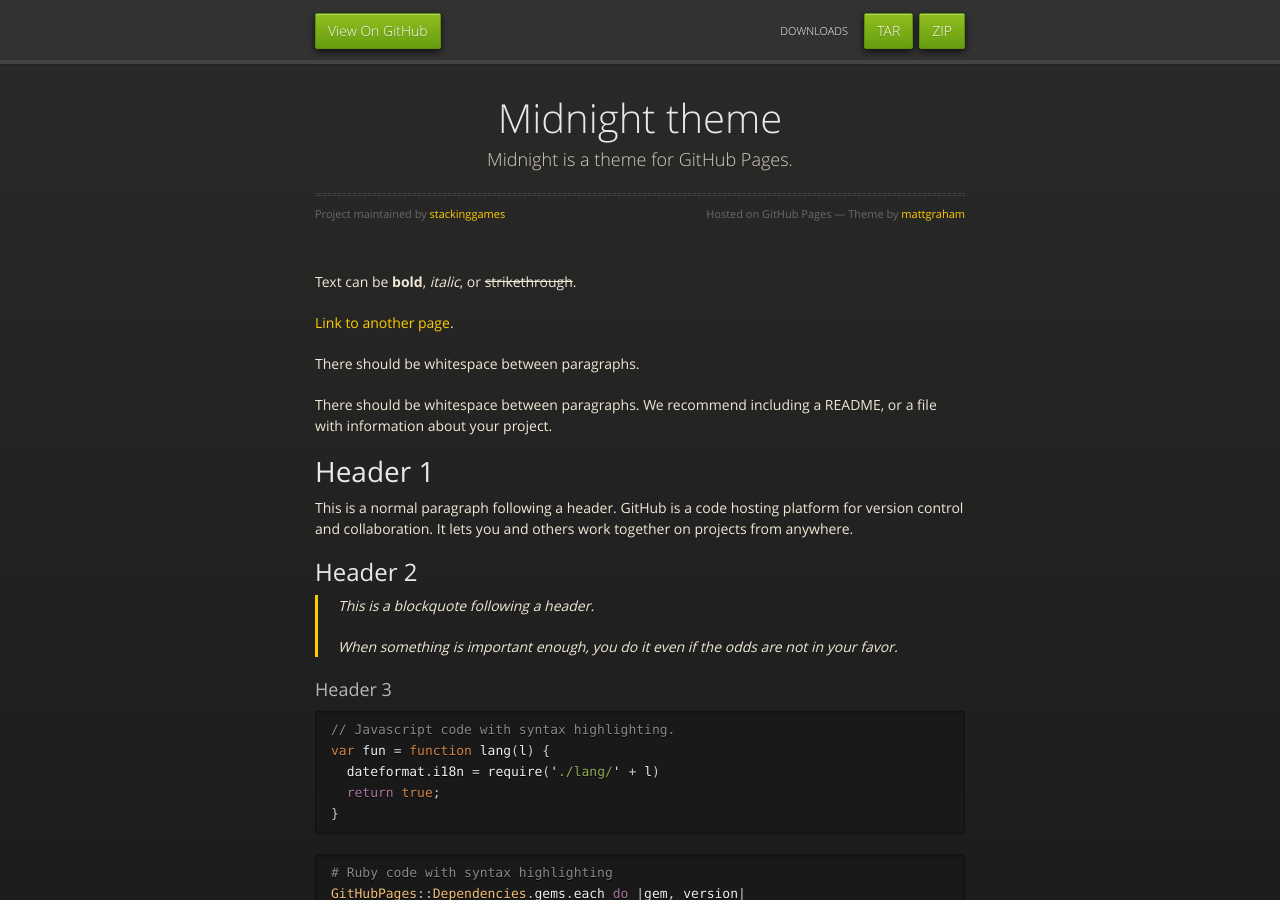
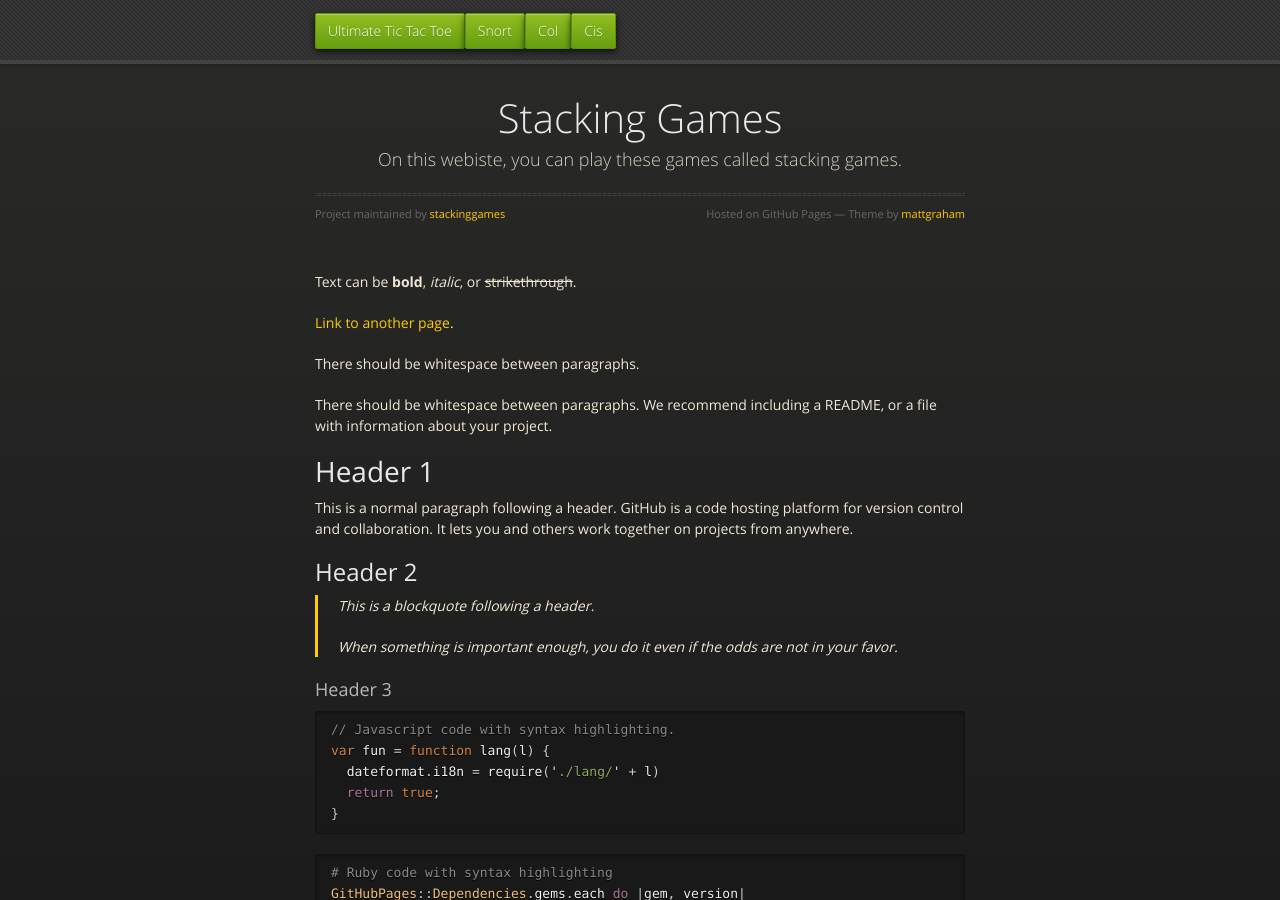
Before and after one commit to stackinggames/stackinggames.github.io, a Jekyll site: the page built from index.md, in a window 1280 px wide and 900 px high. Built offline with Jekyll 4.4.1, drawn with Linux system fonts in a browser that asks for light colours.

Commit message:
Top Bar Test

```diff
--- a/_config.yml
+++ b/_config.yml
@@ -1,5 +1,10 @@
-title: Midnight theme
-description: Midnight is a theme for GitHub Pages.
+title: Stacking Games
+description: On this webiste, you can play these games called stacking games.
 show_downloads: true
 google_analytics:
 theme: jekyll-theme-midnight
+github:
+  UTT: https://stackinggames.github.io/UTT.html
+  snort: https://stackinggames.github.io/snort.html
+  col: https://stackinggames.github.io/col.html
+  cis: https://stackinggames.github.io/cis.html
--- a/_layouts/default.html
+++ b/_layouts/default.html
@@ -21,12 +21,10 @@
       <div id="header">
         <nav>
           <ul>
-            <li class="fork"><a href="{{ site.github.repository_url }}">View On GitHub</a></li>
-            {% if site.show_downloads %}
-              <li class="downloads"><a href="{{ site.github.zip_url }}">ZIP</a></li>
-              <li class="downloads"><a href="{{ site.github.tar_url }}">TAR</a></li>
-              <li class="title">DOWNLOADS</li>
-            {% endif %}
+            <li class = "fork"><a href="{{ site.github.UTT }}">Ultimate Tic Tac Toe</a></li>
+            <li class = "fork"><a href="{{ site.github.snort }}">Snort</a></li>
+            <li class = "fork"><a href="{{ site.github.col }}">Col</a></li>
+            <li class = "fork"><a href="{{ site.github.cis }}">Cis</a></li>
           </ul>
         </nav>
       </div><!-- end header -->
```
